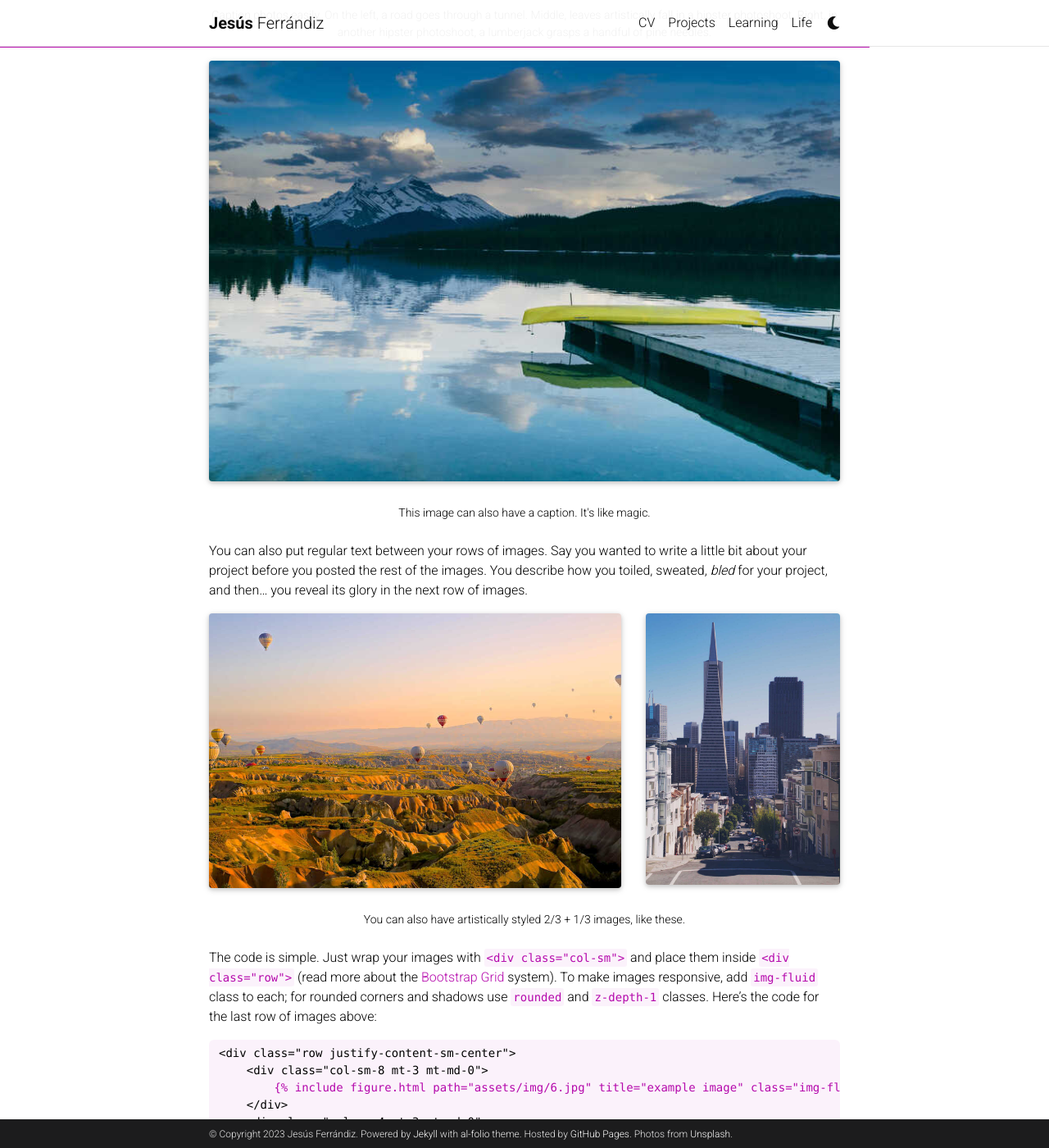
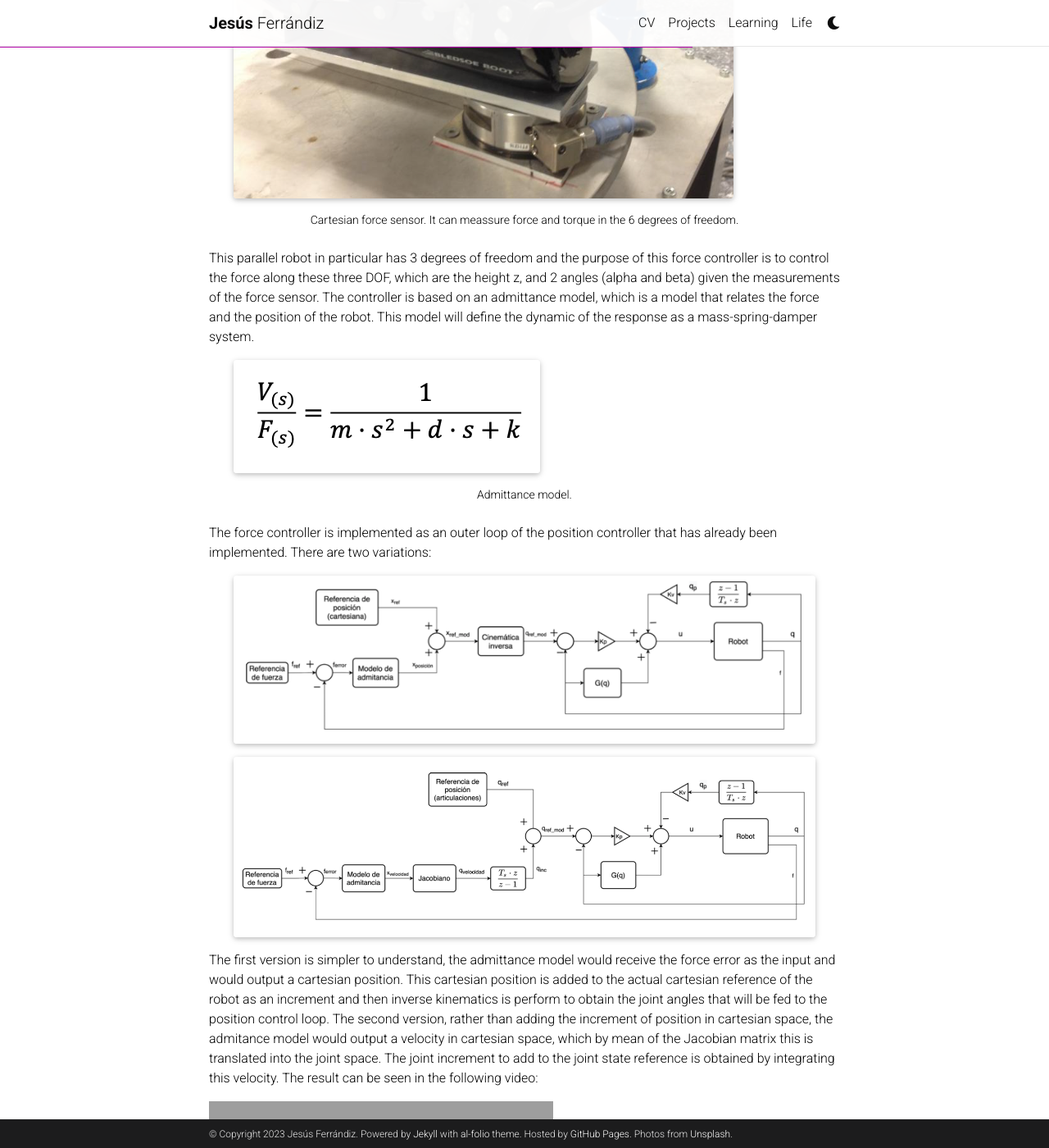
Before and after one commit to jeferal/jeferal.github.io, a Jekyll site: the page built from _projects/4_project.md, in a window 1280 px wide and 1400 px high, scrolled down 650 px. Shown: the whole window at 82% size. Built offline with Jekyll 4.4.1, drawn with Linux system fonts in a browser that asks for light colours; comment, search, counter and statistics services are not loaded; a style sheet for code colours, icons or effects is not loaded; some of the changed text lies outside the part shown; grey boxes are pictures that could not be loaded.

Commit message:
added force controller project

````diff
--- a/_projects/4_project.md
+++ b/_projects/4_project.md
@@ -7,74 +7,43 @@ importance: 3
 category: work
 ---
 
-Every project has a beautiful feature showcase page.
-It's easy to include images in a flexible 3-column grid format.
-Make your photos 1/3, 2/3, or full width.
+This piece of work belongs to my Master's Thesis as well as to the internship I carried in a research laboratory working with parallel robots for rehabilitation purposes.
 
-To give your project a background in the portfolio page, just add the img tag to the front matter like so:
+In order to perform with robots rehabilitation exercises that are safe for the patient, it is neccessary to know and control the force that the robot is applying to the patient. Another reason to control this force is to be able to implement resistive rehabilitation exercises, where the patient needs to a apply a certain force. For these reasons, a cartessian force sensor has been incorporated to the platform of the parallel robot as seen in the following image:
 
-    ---
-    layout: page
-    title: project
-    description: a project with a background image
-    img: /assets/img/12.jpg
-    ---
-
-<div class="row">
+TODO: Make smaller and in the middle.
+<div class="col">
     <div class="col-sm mt-3 mt-md-0">
-        {% include figure.html path="assets/img/1.jpg" title="example image" class="img-fluid rounded z-depth-1" %}
-    </div>
-    <div class="col-sm mt-3 mt-md-0">
-        {% include figure.html path="assets/img/3.jpg" title="example image" class="img-fluid rounded z-depth-1" %}
-    </div>
-    <div class="col-sm mt-3 mt-md-0">
-        {% include figure.html path="assets/img/5.jpg" title="example image" class="img-fluid rounded z-depth-1" %}
+        {% include figure.html path="assets/img/force_sensor.png" title="Force sensor" class="img-fluid rounded z-depth-1" %}
     </div>
 </div>
 <div class="caption">
-    Caption photos easily. On the left, a road goes through a tunnel. Middle, leaves artistically fall in a hipster photoshoot. Right, in another hipster photoshoot, a lumberjack grasps a handful of pine needles.
+    Cartesian force sensor. It can meassure force and torque in the 6 degrees of freedom.
 </div>
-<div class="row">
+
+This parallel robot in particular has 3 degrees of freedom and the purpose of this force controller is to control the force along these three DOF, which are the height z, and 2 angles (alpha and beta) given the measurements of the force sensor. The controller is based on an admittance model, which is a model that relates the force and the position of the robot. This model will define the dynamic of the response as a mass-spring-damper system.
+<div class="col">
     <div class="col-sm mt-3 mt-md-0">
-        {% include figure.html path="assets/img/5.jpg" title="example image" class="img-fluid rounded z-depth-1" %}
+        {% include figure.html path="assets/img/admittance_model.png" title="Admittance model" class="img-fluid rounded z-depth-1" %}
     </div>
 </div>
 <div class="caption">
-    This image can also have a caption. It's like magic.
+    Admittance model.
 </div>
 
-You can also put regular text between your rows of images.
-Say you wanted to write a little bit about your project before you posted the rest of the images.
-You describe how you toiled, sweated, *bled* for your project, and then... you reveal its glory in the next row of images.
+The force controller is implemented as an outer loop of the position controller that has already been implemented. There are two variations:
 
-
-<div class="row justify-content-sm-center">
-    <div class="col-sm-8 mt-3 mt-md-0">
-        {% include figure.html path="assets/img/6.jpg" title="example image" class="img-fluid rounded z-depth-1" %}
+<div class="col">
+    <div class="col-sm mt-3 mt-md-0">
+        {% include figure.html path="assets/img/admittance_control_v1.png" title="Admittance control v1" class="img-fluid rounded z-depth-1" %}
     </div>
-    <div class="col-sm-4 mt-3 mt-md-0">
-        {% include figure.html path="assets/img/11.jpg" title="example image" class="img-fluid rounded z-depth-1" %}
+    <div class="col-sm mt-3 mt-md-0">
+        {% include figure.html path="assets/img/admittance_control_v2.png" title="Admittance control v2" class="img-fluid rounded z-depth-1" %}
     </div>
 </div>
-<div class="caption">
-    You can also have artistically styled 2/3 + 1/3 images, like these.
-</div>
 
+The first version is simpler to understand, the admittance model would receive the force error as the input and would output a cartesian position. This cartesian position is added to the actual cartesian reference of the robot as an increment and then inverse kinematics is perform to obtain the joint angles that will be fed to the position control loop.
+The second version, rather than adding the increment of position in cartesian space, the admitance model would output a velocity in cartesian space, which by mean of the Jacobian matrix this is translated into the joint space. The joint increment to add to the joint state reference is obtained by integrating this velocity.
+The result can be seen in the following video:
 
-The code is simple.
-Just wrap your images with `<div class="col-sm">` and place them inside `<div class="row">` (read more about the <a href="https://getbootstrap.com/docs/4.4/layout/grid/">Bootstrap Grid</a> system).
-To make images responsive, add `img-fluid` class to each; for rounded corners and shadows use `rounded` and `z-depth-1` classes.
-Here's the code for the last row of images above:
-
-{% raw %}
-```html
-<div class="row justify-content-sm-center">
-    <div class="col-sm-8 mt-3 mt-md-0">
-        {% include figure.html path="assets/img/6.jpg" title="example image" class="img-fluid rounded z-depth-1" %}
-    </div>
-    <div class="col-sm-4 mt-3 mt-md-0">
-        {% include figure.html path="assets/img/11.jpg" title="example image" class="img-fluid rounded z-depth-1" %}
-    </div>
-</div>
-```
-{% endraw %}
+<iframe width="420" height="315" src="http://www.youtube.com/embed/dQw4w9WgXcQ" frameborder="0" allowfullscreen></iframe>
````
Also changed, not shown: assets/img/admittance_control_v1.png (added), assets/img/admittance_control_v2.png (added), assets/img/admittance_model.png (added), assets/img/force_sensor.png (added).
